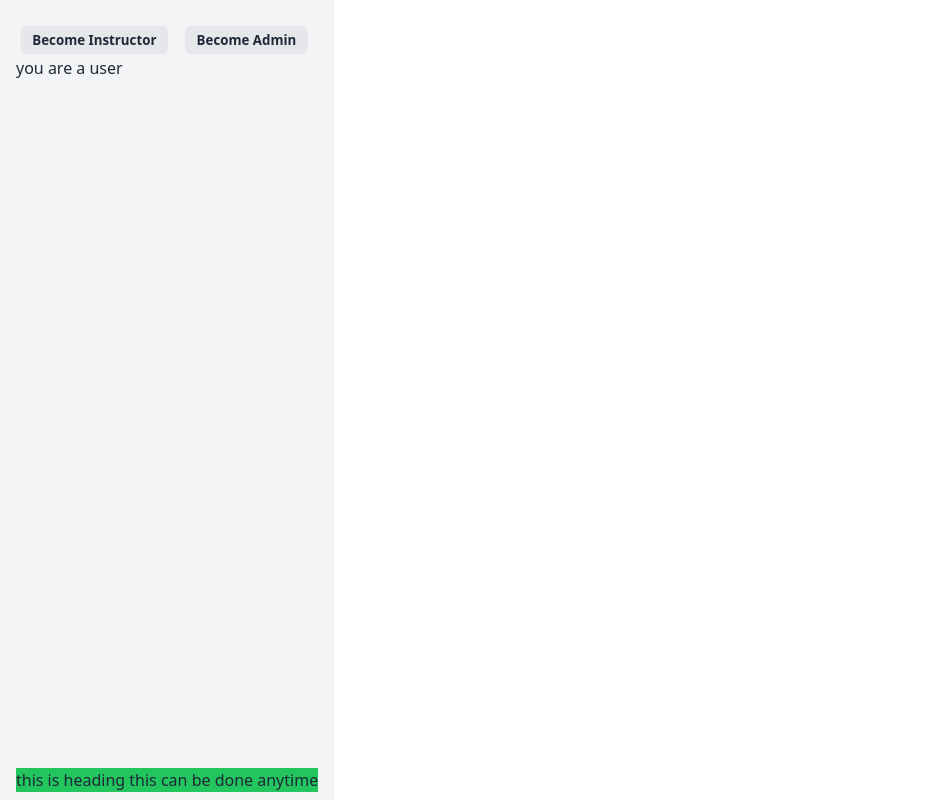
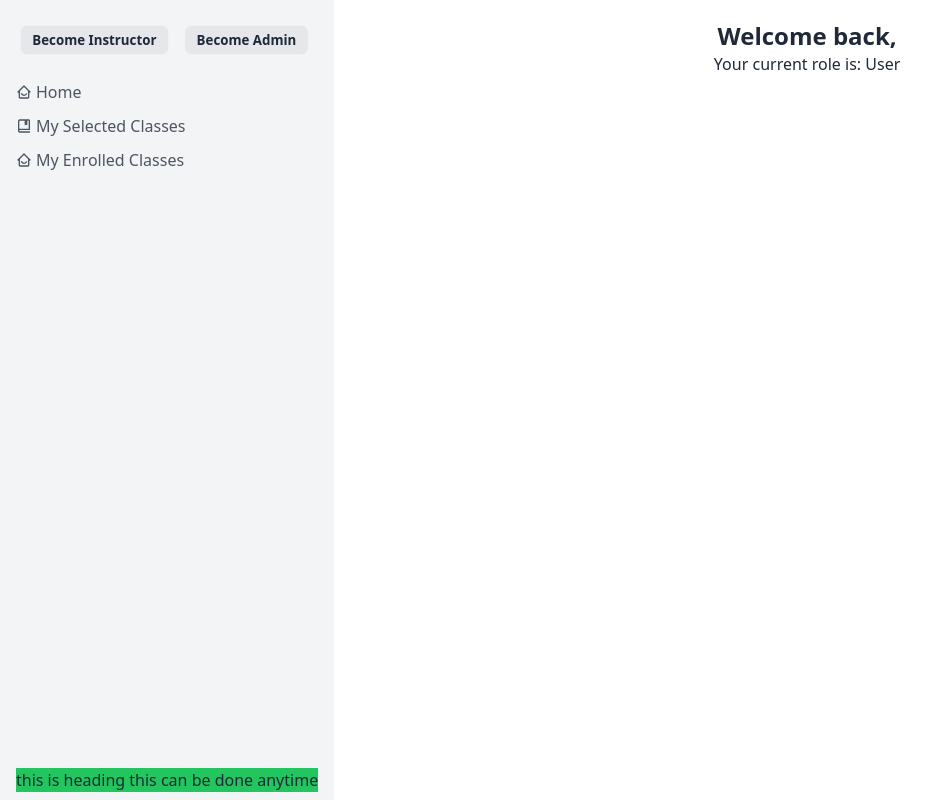
Before and after one commit to fazlyalahiru/lingua-client, a React (Vite) app: page /dashboard in a window 1280 px wide. Shown: the whole page, without its empty margins (0-945 px from the left). Built offline with nearby package versions, Linux system fonts and the light colour scheme; no server answers.

Commit message:
working on private route

```diff
--- a/package.json
+++ b/package.json
@@ -20,7 +20,8 @@
     "react-hot-toast": "^2.4.1",
     "react-icons": "^4.9.0",
     "react-router-dom": "^6.12.0",
-    "sort-by": "^1.2.0"
+    "sort-by": "^1.2.0",
+    "sweetalert2": "^11.7.12"
   },
   "devDependencies": {
     "@types/react": "^18.0.37",
--- a/src/components/dashboard/DashboardSidebar.jsx
+++ b/src/components/dashboard/DashboardSidebar.jsx
@@ -7,6 +7,7 @@ import { HiOutlineAcademicCap } from "react-icons/hi2";
 import { instructorRequest } from "../../apis/user";
 import { toast } from "react-hot-toast";
 import { Link } from "react-router-dom";
+import Swal from "sweetalert2";
 
 const Sidebar = () => {
   const { user, role, setRole } = useContext(AuthContext);
@@ -17,6 +18,16 @@ const Sidebar = () => {
   };
   // become an instructor
   const handleInstructorRequest = () => {
+    Swal.fire({
+      title: "Become an instructor!",
+      text: "You won't be able switch back to student account.",
+      icon: "warning",
+      showCancelButton: true,
+      confirmButtonColor: "#4285f4",
+      cancelButtonColor: "#d33",
+      confirmButtonText: "Yes, switch it",
+    }).then((result) => {
+      if (result.isConfirmed) {
         instructorRequest(user)
           .then((result) => {
             setRole("instructor");
@@ -26,7 +37,9 @@ const Sidebar = () => {
           .catch((err) => {
             console.log(err);
           });
-  };
+      }
+    });
+  }
 
   // Become an admin
   const handleAdminRequest = () => {};
@@ -121,6 +134,7 @@ const Sidebar = () => {
 
             <div>
               <button
+                disabled={role}
                 className="btn capitalize mt-4 bg-gray-200 hover:bg-gray-300 mr-2 btn-sm"
                 onClick={handleInstructorRequest}>
                 {" "}
@@ -128,6 +142,7 @@ const Sidebar = () => {
               </button>
 
               <button
+                disabled={role}
                 className="btn capitalize mt-4 bg-gray-200 hover:bg-gray-300 btn-sm"
                 onClick={handleAdminRequest}>
                 {" "}
@@ -152,9 +167,39 @@ const Sidebar = () => {
                   </li>
                 </ul>
               ) : role === "admin" ? (
-                <p>you are a admin</p>
+                <div>
+                  <ul className="space-y-2.5 mt-6 text-gray-600 ">
+                    <li className="flex items-center gap-1 hover:text-black">
+                      <BiHomeSmile></BiHomeSmile>
+                      <Link to="/">Home</Link>
+                    </li>
+                    <li className="flex items-center gap-1 hover:text-black">
+                      <BiBookBookmark></BiBookBookmark>
+                      <Link to="/classes">Manage Classes</Link>
+                    </li>
+                    <li className="flex items-center gap-1 hover:text-black">
+                      <BiHomeSmile></BiHomeSmile>
+                      <Link to="/">Manage Users</Link>
+                    </li>
+                  </ul>
+                </div>
               ) : (
-                <p>you are a user</p>
+                <div>
+                  <ul className="space-y-2.5 mt-6 text-gray-600 ">
+                    <li className="flex items-center gap-1 hover:text-black">
+                      <BiHomeSmile></BiHomeSmile>
+                      <Link to="/">Home</Link>
+                    </li>
+                    <li className="flex items-center gap-1 hover:text-black">
+                      <BiBookBookmark></BiBookBookmark>
+                      <Link to="/classes">My Selected Classes</Link>
+                    </li>
+                    <li className="flex items-center gap-1 hover:text-black">
+                      <BiHomeSmile></BiHomeSmile>
+                      <Link to="/">My Enrolled Classes</Link>
+                    </li>
+                  </ul>
+                </div>
               )}
             </div>
           </div>
--- /dev/null
+++ b/src/components/utils/PageTitle.jsx
@@ -0,0 +1,10 @@
+const PageTitle = (title, subtitle) => {
+  return (
+    <div>
+      <h1>{title}</h1>
+      <p>{subtitle}</p>
+    </div>
+  );
+};
+
+export default PageTitle;
--- /dev/null
+++ b/src/pages/dashboard/DashboardHome.jsx
@@ -0,0 +1,18 @@
+import { useContext } from "react";
+import { AuthContext } from "../../providerders/AuthProviders";
+
+const DashboardHome = () => {
+  const { user, role } = useContext(AuthContext);
+  return (
+    <div className="text-center">
+      <p className="text-2xl font-semibold">
+        Welcome back, {user?.displayName}
+      </p>
+      <p className="font-semibol">
+        Your current role is: {role ? role : "User"}
+      </p>
+    </div>
+  );
+};
+
+export default DashboardHome;
--- a/src/routes/PageRoutes.jsx
+++ b/src/routes/PageRoutes.jsx
@@ -6,6 +6,7 @@ import Register from "../pages/Register/Register";
 import DashboardLayout from "../layouts/DashboardLayout";
 import AddClass from "../pages/dashboard/AddClass";
 import Classes from "../pages/dashboard/Classes";
+import DashboardHome from "../pages/dashboard/DashboardHome";
 
 const router = createBrowserRouter([
   {
@@ -35,6 +36,10 @@ const router = createBrowserRouter([
     element: <DashboardLayout></DashboardLayout>,
     children: [
       {
+        path: "/dashboard/",
+        element: <DashboardHome></DashboardHome>,
+      },
+      {
         path: "/dashboard/add-class",
         element: <AddClass></AddClass>,
       },
```
Also changed, not shown: 1 other file (tests, documents, lock files or other folders). Lines whose indentation alone changed are shown as unchanged.
